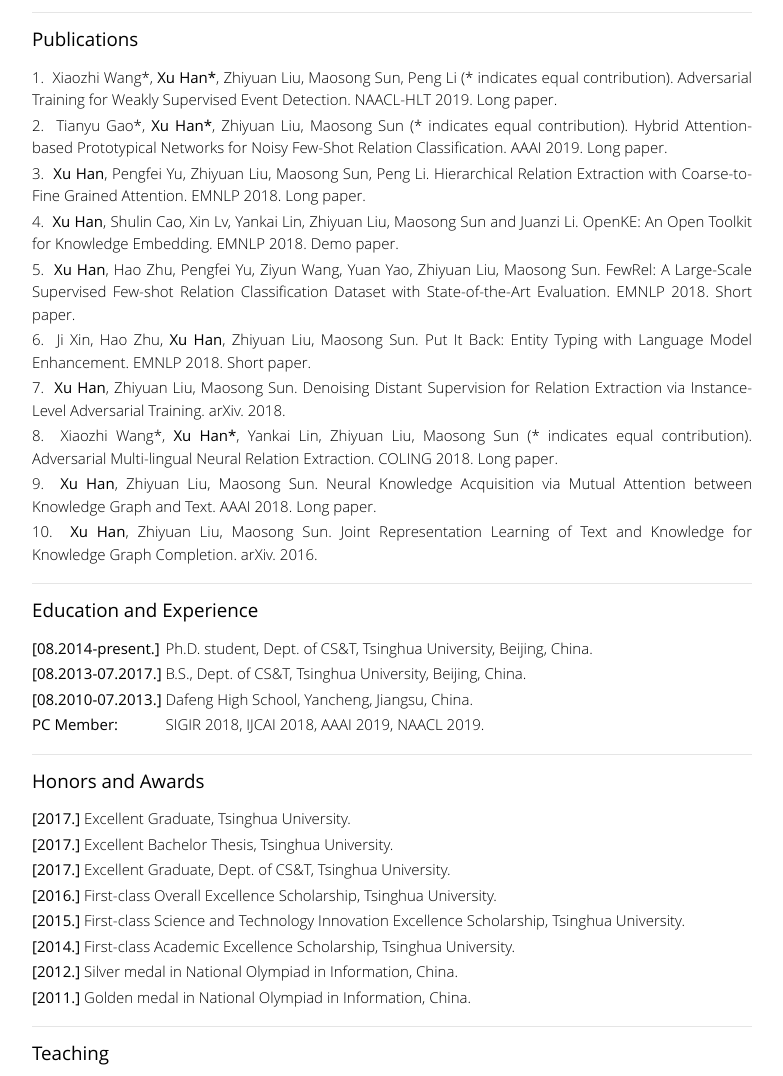
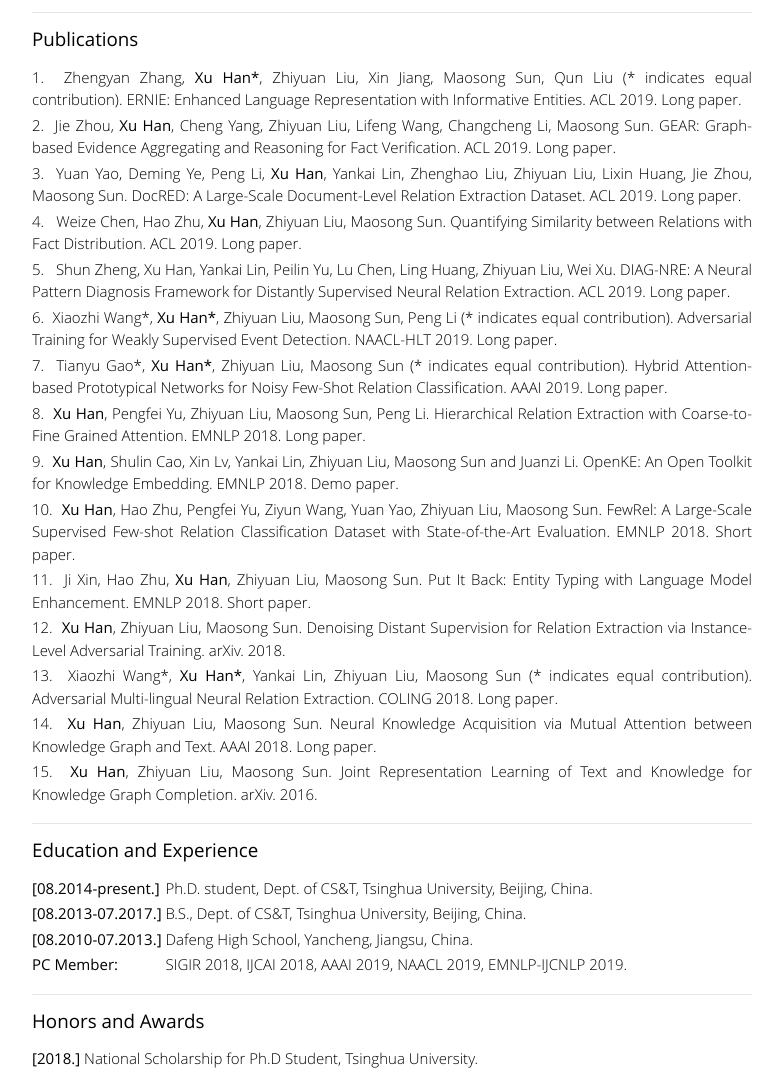
Before and after one commit to THUCSTHanxu13/THUCSTHanxu13.github.io, a plain HTML site: page index.html in a window 1280 px wide. Shown: the part 745-1821 px from the top of the page, without its empty margins (248-1031 px from the left). Drawn offline with nearby package versions, Linux system fonts and the light colour scheme.

Commit message:
no message

```diff
--- a/index.html
+++ b/index.html
@@ -151,20 +151,22 @@
 
     <p>
         <table>
-            <tr><td>1. &nbsp;Xiaozhi Wang*, <b>Xu Han*</b>, Zhiyuan Liu, Maosong Sun, Peng Li (* indicates equal contribution). Adversarial Training for Weakly Supervised Event Detection. NAACL-HLT 2019. Long paper.</td></tr>
-            <tr><td>2. &nbsp;Tianyu Gao*, <b>Xu Han*</b>, Zhiyuan Liu, Maosong Sun (* indicates equal contribution). Hybrid Attention-based Prototypical Networks for Noisy Few-Shot Relation Classification. AAAI 2019. Long paper.</td></tr>
-            <tr><td>3. &nbsp;<b>Xu Han</b>, Pengfei Yu, Zhiyuan Liu, Maosong Sun, Peng Li. Hierarchical Relation Extraction with Coarse-to-Fine Grained Attention. EMNLP 2018. Long paper.</td></tr>
-            <tr><td>4. &nbsp;<b>Xu Han</b>, Shulin Cao, Xin Lv, Yankai Lin, Zhiyuan Liu, Maosong Sun and Juanzi Li. OpenKE: An Open Toolkit for Knowledge Embedding. EMNLP 2018. Demo paper.</td></tr>
-            <tr><td>5. &nbsp;<b>Xu Han</b>, Hao Zhu, Pengfei Yu, Ziyun Wang, Yuan Yao, Zhiyuan Liu, Maosong Sun. FewRel: A Large-Scale Supervised Few-shot Relation Classification Dataset with State-of-the-Art Evaluation. EMNLP 2018. Short paper.</td></tr>
-            <tr><td>6. &nbsp;Ji Xin, Hao Zhu, <b>Xu Han</b>, Zhiyuan Liu, Maosong Sun. Put It Back: Entity Typing with Language Model Enhancement. EMNLP 2018. Short paper.</td></tr>
-            <tr><td>7. &nbsp;<b>Xu Han</b>, Zhiyuan Liu, Maosong Sun. Denoising Distant Supervision for Relation Extraction via Instance-Level Adversarial Training. arXiv. 2018.</td></tr>
-            <tr><td>8. &nbsp;Xiaozhi Wang*, <b>Xu Han*</b>, Yankai Lin, Zhiyuan Liu, Maosong Sun (* indicates equal contribution). Adversarial Multi-lingual Neural Relation Extraction. COLING 2018. Long paper.</td></tr>
-            <tr><td>9. &nbsp;<b>Xu Han</b>, Zhiyuan Liu, Maosong Sun. Neural Knowledge Acquisition via Mutual Attention between Knowledge Graph and Text. AAAI 2018. Long paper.</td></tr>
-            <tr><td>10. &nbsp;<b>Xu Han</b>, Zhiyuan Liu, Maosong Sun. Joint Representation Learning of Text and Knowledge for Knowledge Graph Completion. arXiv. 2016.</td></tr>
-
-
-
-
+            <tr><td>1. &nbsp;Zhengyan Zhang, <b>Xu Han*</b>, Zhiyuan Liu, Xin Jiang, Maosong Sun, Qun Liu (* indicates equal contribution). ERNIE: Enhanced Language Representation with Informative Entities. ACL 2019. Long paper. </td></tr>
+            <tr><td>2. &nbsp;Jie Zhou, <b>Xu Han</b>, Cheng Yang, Zhiyuan Liu, Lifeng Wang, Changcheng Li, Maosong Sun. GEAR: Graph-based Evidence Aggregating and Reasoning for Fact Verification. ACL 2019. Long paper. </td></tr>
+            <tr><td>3. &nbsp;Yuan Yao, Deming Ye, Peng Li, <b>Xu Han</b>, Yankai Lin, Zhenghao Liu, Zhiyuan Liu, Lixin Huang, Jie Zhou, Maosong Sun. DocRED: A Large-Scale Document-Level Relation Extraction Dataset. ACL 2019. Long paper. </td></tr>
+            <tr><td>4. &nbsp; Weize Chen, Hao Zhu, <b>Xu Han</b>, Zhiyuan Liu, Maosong Sun. Quantifying Similarity between Relations with Fact Distribution. ACL 2019. Long paper.</td></tr>
+            <tr><td>5. &nbsp; Shun Zheng, Xu Han, Yankai Lin, Peilin Yu, Lu Chen, Ling Huang, Zhiyuan Liu, Wei Xu. DIAG-NRE: A Neural Pattern Diagnosis Framework for Distantly Supervised Neural Relation Extraction. ACL 2019. Long paper.
+            </td></tr>
+            <tr><td>6. &nbsp;Xiaozhi Wang*, <b>Xu Han*</b>, Zhiyuan Liu, Maosong Sun, Peng Li (* indicates equal contribution). Adversarial Training for Weakly Supervised Event Detection. NAACL-HLT 2019. Long paper.</td></tr>
+            <tr><td>7. &nbsp;Tianyu Gao*, <b>Xu Han*</b>, Zhiyuan Liu, Maosong Sun (* indicates equal contribution). Hybrid Attention-based Prototypical Networks for Noisy Few-Shot Relation Classification. AAAI 2019. Long paper.</td></tr>
+            <tr><td>8. &nbsp;<b>Xu Han</b>, Pengfei Yu, Zhiyuan Liu, Maosong Sun, Peng Li. Hierarchical Relation Extraction with Coarse-to-Fine Grained Attention. EMNLP 2018. Long paper.</td></tr>
+            <tr><td>9. &nbsp;<b>Xu Han</b>, Shulin Cao, Xin Lv, Yankai Lin, Zhiyuan Liu, Maosong Sun and Juanzi Li. OpenKE: An Open Toolkit for Knowledge Embedding. EMNLP 2018. Demo paper.</td></tr>
+            <tr><td>10. &nbsp;<b>Xu Han</b>, Hao Zhu, Pengfei Yu, Ziyun Wang, Yuan Yao, Zhiyuan Liu, Maosong Sun. FewRel: A Large-Scale Supervised Few-shot Relation Classification Dataset with State-of-the-Art Evaluation. EMNLP 2018. Short paper.</td></tr>
+            <tr><td>11. &nbsp;Ji Xin, Hao Zhu, <b>Xu Han</b>, Zhiyuan Liu, Maosong Sun. Put It Back: Entity Typing with Language Model Enhancement. EMNLP 2018. Short paper.</td></tr>
+            <tr><td>12. &nbsp;<b>Xu Han</b>, Zhiyuan Liu, Maosong Sun. Denoising Distant Supervision for Relation Extraction via Instance-Level Adversarial Training. arXiv. 2018.</td></tr>
+            <tr><td>13. &nbsp;Xiaozhi Wang*, <b>Xu Han*</b>, Yankai Lin, Zhiyuan Liu, Maosong Sun (* indicates equal contribution). Adversarial Multi-lingual Neural Relation Extraction. COLING 2018. Long paper.</td></tr>
+            <tr><td>14. &nbsp;<b>Xu Han</b>, Zhiyuan Liu, Maosong Sun. Neural Knowledge Acquisition via Mutual Attention between Knowledge Graph and Text. AAAI 2018. Long paper.</td></tr>
+            <tr><td>15. &nbsp;<b>Xu Han</b>, Zhiyuan Liu, Maosong Sun. Joint Representation Learning of Text and Knowledge for Knowledge Graph Completion. arXiv. 2016.</td></tr>
 
         </table>
     </p>
@@ -181,7 +183,7 @@
             <tr><td><b>[08.2014-present.]&nbsp;</b></td><td>Ph.D. student, Dept. of CS&T, Tsinghua University, Beijing, China.</td></tr>
             <tr><td><b>[08.2013-07.2017.]&nbsp;</b></td><td>B.S., Dept. of CS&T, Tsinghua University, Beijing, China.</td></tr>
             <tr><td><b>[08.2010-07.2013.]&nbsp;</b></td><td>Dafeng High School, Yancheng, Jiangsu, China.</td></tr>
-            <tr><td><b>PC Member:&nbsp;</b></td><td>SIGIR 2018, IJCAI 2018, AAAI 2019, NAACL 2019.</td></tr>
+            <tr><td><b>PC Member:&nbsp;</b></td><td>SIGIR 2018, IJCAI 2018, AAAI 2019, NAACL 2019, EMNLP-IJCNLP 2019.</td></tr>
         </table>
     </p>
 
@@ -190,6 +192,7 @@
     <h5>Honors and Awards </h5>
     <p>
         <table>
+            <tr><td><b>[2018.]&nbsp;</b></td><td> National Scholarship for Ph.D Student, Tsinghua University.</td></tr>
             <tr><td><b>[2017.]&nbsp;</b></td><td> Excellent Graduate, Tsinghua University.</td></tr>
             <tr><td><b>[2017.]&nbsp;</b></td><td> Excellent Bachelor Thesis, Tsinghua University.</td></tr>
             <tr><td><b>[2017.]&nbsp;</b></td><td> Excellent Graduate, Dept. of CS&T, Tsinghua University.</td></tr>
```
